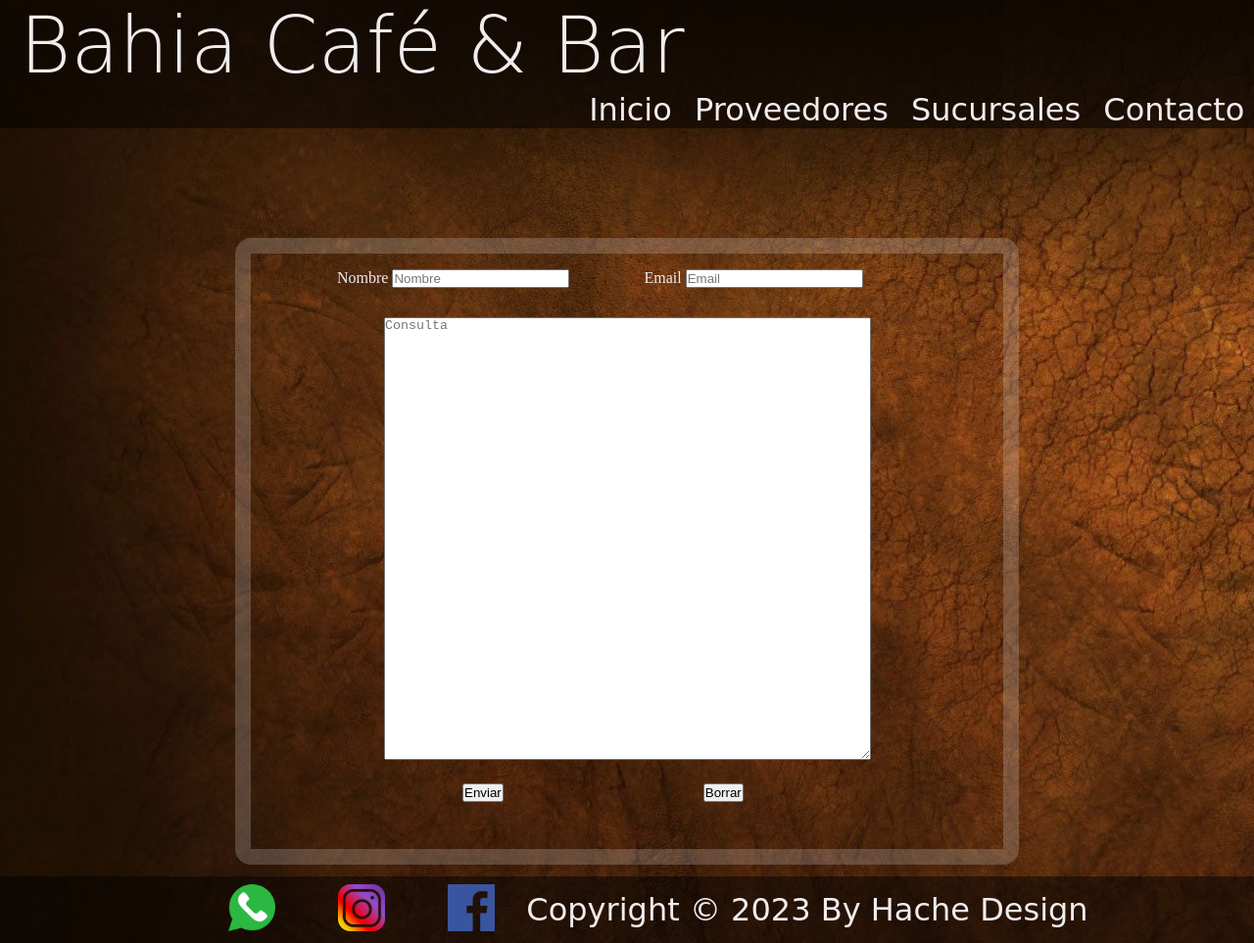
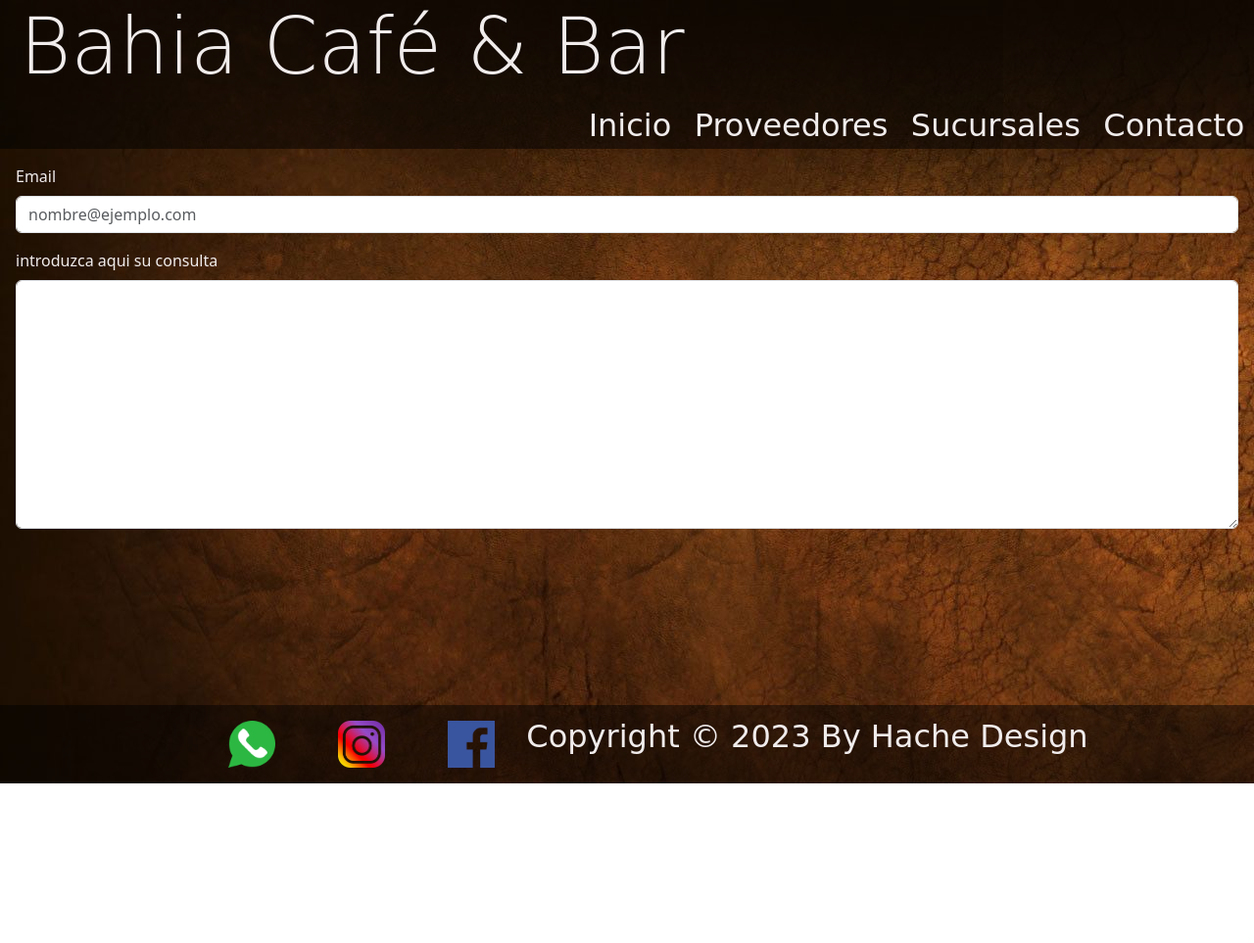
Before and after one commit to herik1987/ProyectoFinal-Saad-Azar, a plain HTML site: page pages/contacto.html in a window 1280 px wide. Shown: the whole page at 98% size. After the commit the page ends 800 px from the top, so only its background shows below. Drawn offline with nearby package versions, Linux system fonts and the light colour scheme; a web font is replaced by a local one.

Commit message:
PreEntrega2-Saad-Azar-2

```diff
--- a/pages/contacto.html
+++ b/pages/contacto.html
@@ -5,6 +5,8 @@
     <meta http-equiv="X-UA-Compatible" content="IE=edge">
     <meta name="viewport" content="width=device-width, initial-scale=1.0">
     <title>Bahia Bar - Contacto</title>
+    <link href="https://cdn.jsdelivr.net/npm/bootstrap@5.3.0-alpha1/dist/css/bootstrap.min.css" rel="stylesheet" integrity="sha384-GLhlTQ8iRABdZLl6O3oVMWSktQOp6b7In1Zl3/Jr59b6EGGoI1aFkw7cmDA6j6gD" crossorigin="anonymous">
+    <script src="https://cdn.jsdelivr.net/npm/bootstrap@5.3.0-alpha1/dist/js/bootstrap.bundle.min.js" integrity="sha384-w76AqPfDkMBDXo30jS1Sgez6pr3x5MlQ1ZAGC+nuZB+EYdgRZgiwxhTBTkF7CXvN" crossorigin="anonymous"></script>
     <link rel="stylesheet" href="../styles/bahia.css">
     <link rel="shortcut icon" href="../assets/img/logo bahia.ico" type="image/x-icon">
 </head>
@@ -29,18 +31,14 @@
 <!--FORMULARIO DE CONTACTO-->
 
     <main>
-        <form>
-            <label for="nombre">Nombre</label>
-            <input type="text" name="nombre" id="nombre"  placeholder="Nombre">
-
-            <label for="mail">Email</label>
-            <input type="email" name="mail" id="mail" placeholder="Email">
-
-            <textarea name="consulta" id="consulta" cols="60" rows="30" placeholder="Consulta"></textarea>
-
-            <input type="submit" value="Enviar" class="boton">
-            <input type="reset" value="Borrar" class="boton">
-        </form>
+        <div class="mb-3">
+            <label for="exampleFormControlInput1" class="form-label">Email</label>
+            <input type="email" class="form-control" id="exampleFormControlInput1" placeholder="nombre@ejemplo.com">
+          </div>
+          <div class="mb-3">
+            <label for="exampleFormControlTextarea1" class="form-label">introduzca aqui su consulta</label>
+            <textarea class="form-control" id="exampleFormControlTextarea1" rows="10"></textarea>
+          </div>
     </main>
 
 
--- a/styles/bahia.css
+++ b/styles/bahia.css
@@ -112,32 +112,6 @@ nav {
     color: #f1ecec;
     font-size: 2rem;
     margin-left: 2rem;
-}
-
-
-/* FORM CONTACTO y PEDIDOS ONLINE */
-
-form {
-    color: #f1ecec;
-    margin: 7rem 0 0 14rem;
-    width: 50rem;
-    height: 40rem;
-    padding: 1em;
-    border: 1rem solid #f1ebeb35;
-    border-radius: 1em;
-}
-
-label {
-    margin-left: 4.5rem;
-}
-
-textarea {
-    margin: 30px 80px 0 120px;
-}
-
-input.boton {
-    margin: 20px 0 0 200px;
-    color: #000000;
 }
 
 /*CARTA*/
```
